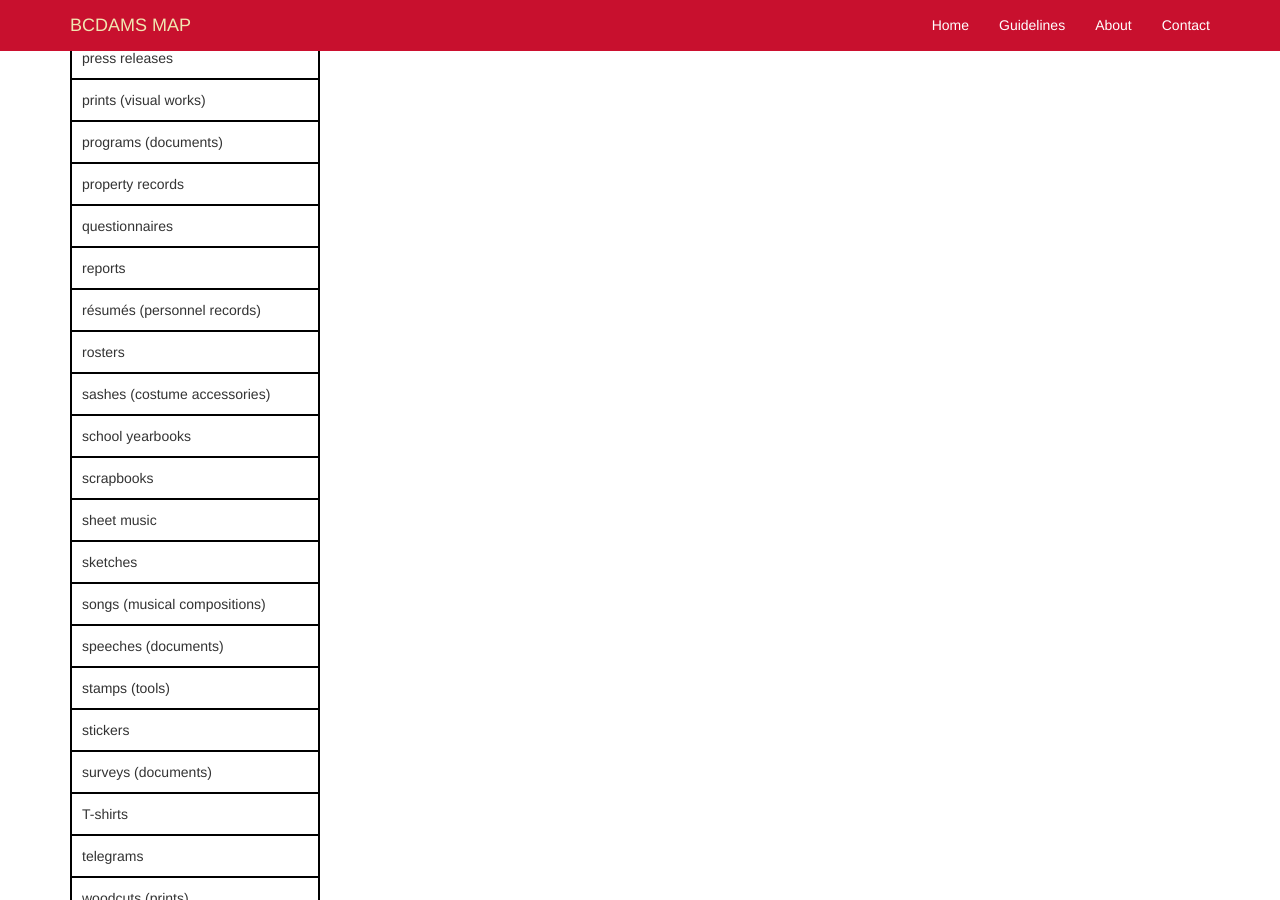
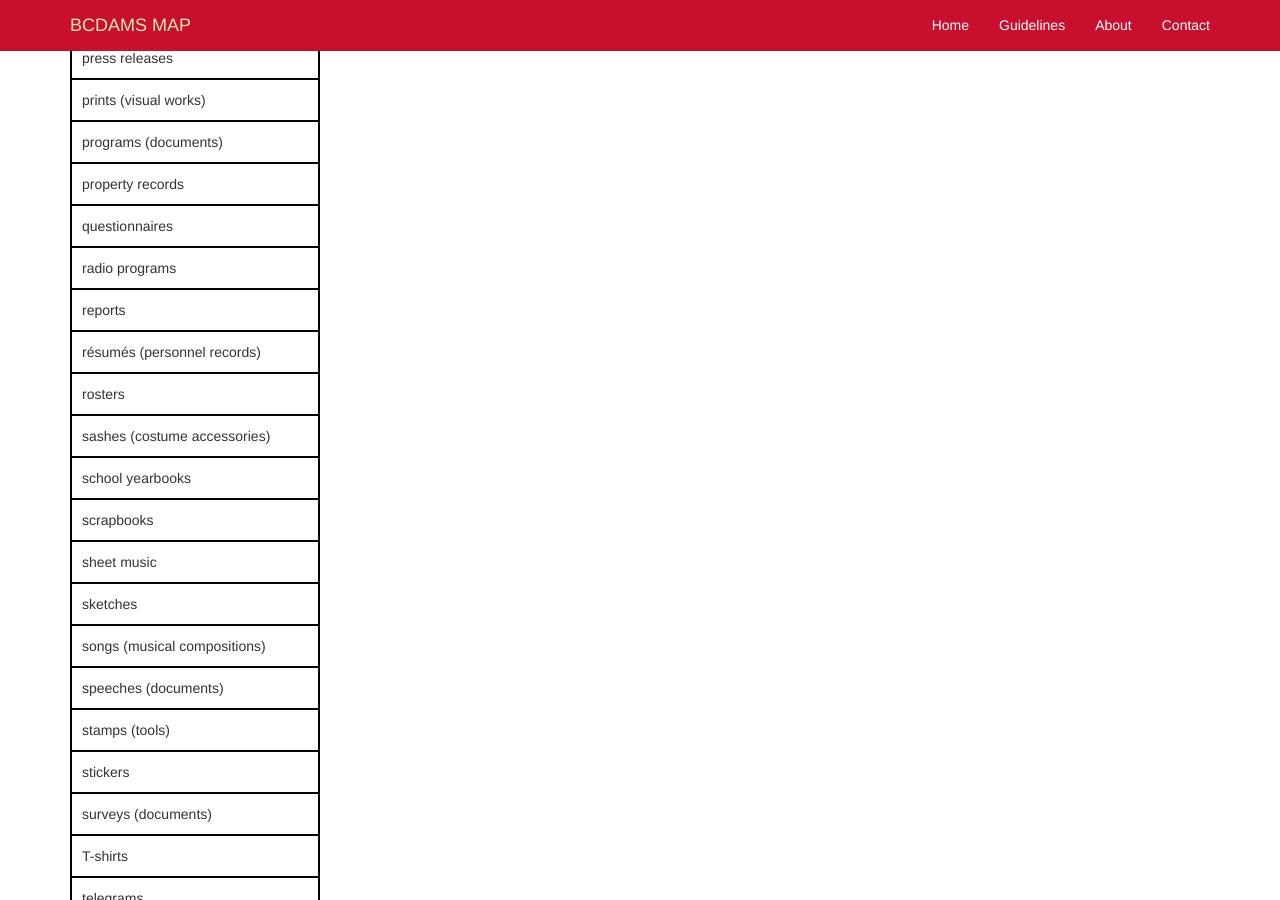
Before and after one commit to uhlibraries-digital/bcdams-map, a Jekyll site: the page built from guidelines/hasType.md, in a window 1280 px wide and 900 px high, scrolled down 4034 px. Built offline with Jekyll 4.4.1, drawn with Linux system fonts in a browser that asks for light colours; nearby versions of some CDN libraries; comment, search, counter and statistics services are not loaded.

Commit message:
Add new genre term
Added term for "radio programs" for use in Genre field for recordings of
broadcasts, events, other programs originating on radio.

```diff
--- a/_data/elements/hasType.yml
+++ b/_data/elements/hasType.yml
@@ -100,6 +100,7 @@ range:
       - "programs (documents)"
       - "property records"
       - "questionnaires"
+      - "radio programs"
       - "reports"
       - "résumés (personnel records)"
       - "rosters"
--- a/guidelines/hasType.md
+++ b/guidelines/hasType.md
@@ -106,6 +106,7 @@ Use the capitalization below; pay close attention to terms that are pluralized.
 |programs (documents)|
 |property records|
 |questionnaires|
+|radio programs|
 |reports|
 |résumés (personnel records)|
 |rosters|
```
